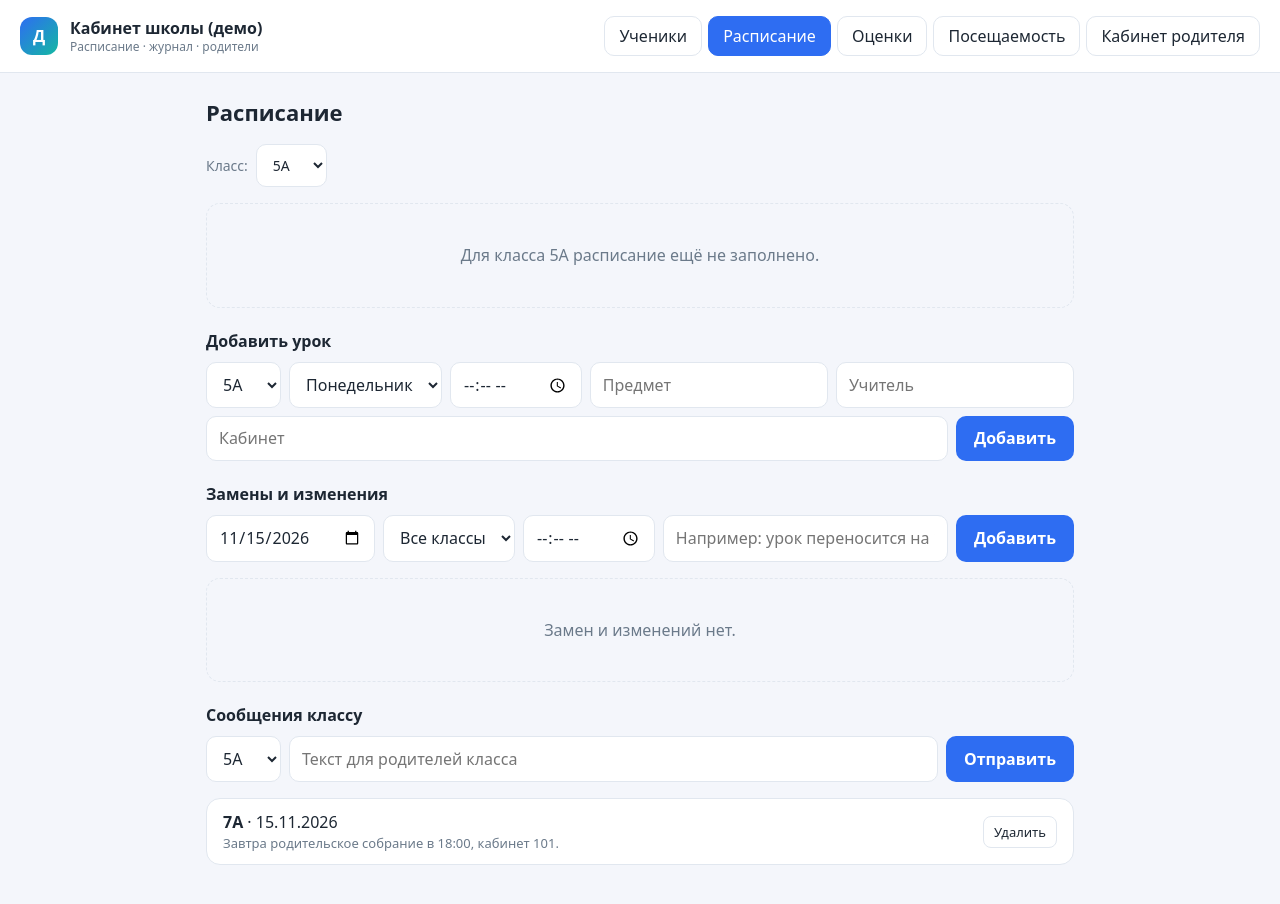
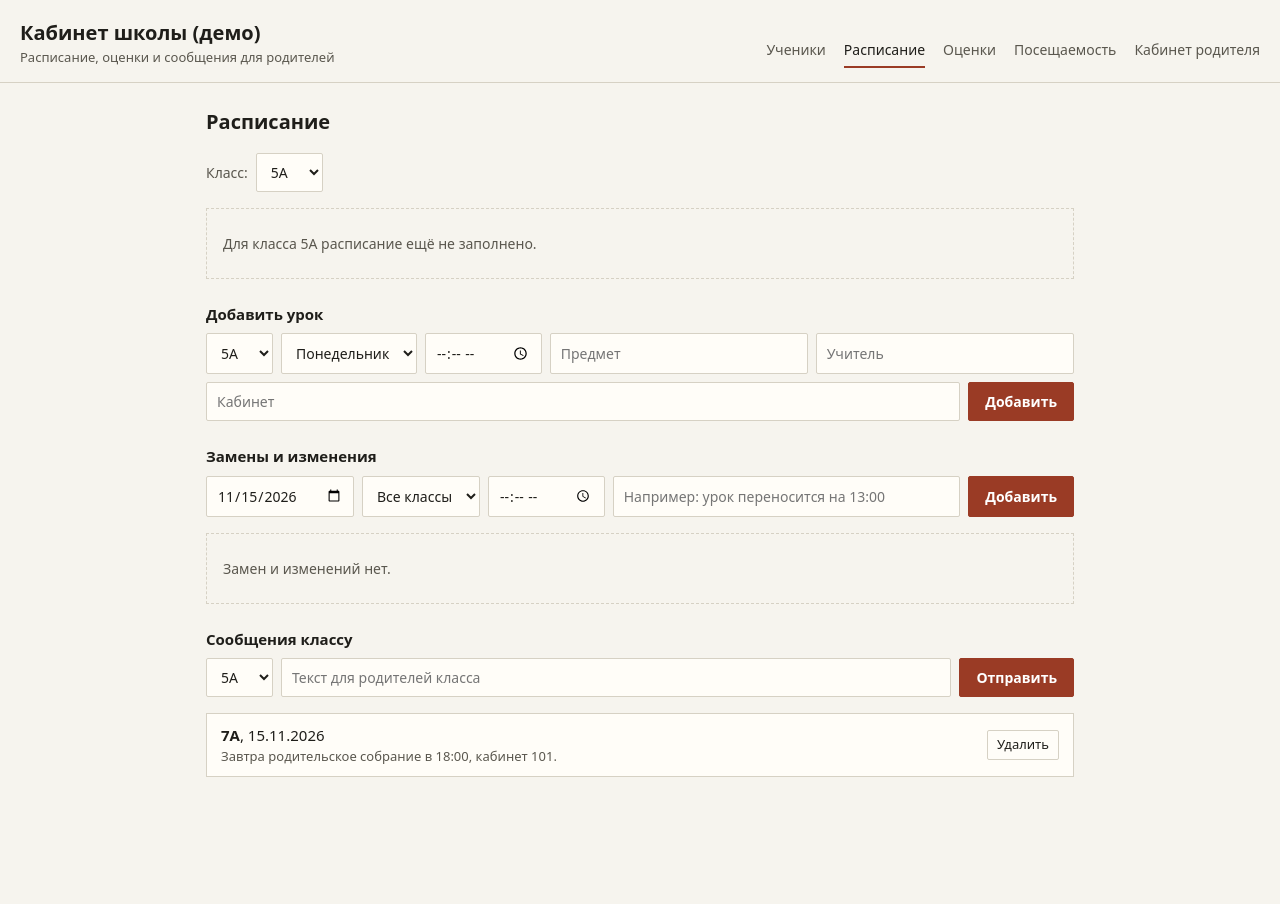
Before and after one commit to sanjorr020-cmyk/school-app, a plain HTML site: page index.html in a window 1280 px wide. Both pictures are taken after a click on the button "Расписание". After the commit the page ends 863 px from the top, so only its background shows below. Drawn offline with Linux system fonts and the light colour scheme.

Commit message:
Restyle app without generic AI design patterns
Flat paper palette, no gradients, shadows or hover effects, left-aligned
headings, plain-text labels instead of middle-dot separators.

Co-Authored-By: Claude Haiku 5.5 <noreply@anthropic.com>
Claude-Session: https://claude.ai/code/session_01VqqLV9LWvpv1dTdHjW6Vxt

```diff
--- a/app.js
+++ b/app.js
@@ -133,7 +133,7 @@ function renderStudents() {
   box.innerHTML = Object.keys(byClass)
     .sort((a, b) => CLASSES.indexOf(a) - CLASSES.indexOf(b))
     .map((cls) => `
-      <h3>Класс ${esc(cls)} · ${byClass[cls].length}</h3>
+      <h3>Класс ${esc(cls)} (${byClass[cls].length})</h3>
       ${studentsOf(cls).map((s) => `
         <div class="card">
           <div>${esc(s.name)}</div>
@@ -185,8 +185,8 @@ function renderSchedule() {
     if (!day.length) return '';
     return `<h3>${WEEKDAY_NAMES[wd]}</h3>` + day.map((l) => `
       <div class="card">
-        <div><b>${esc(l.time)}</b> · ${esc(l.subject)}
-          <div class="meta">${esc(l.teacher || '')}${l.room ? ' · каб. ' + esc(l.room) : ''}</div>
+        <div><b>${esc(l.time)}</b> ${esc(l.subject)}
+          <div class="meta">${esc(l.teacher || '')}${l.room ? ', каб. ' + esc(l.room) : ''}</div>
         </div>
         <button class="att-btn" data-del-lesson="${l.id}">Удалить</button>
       </div>`).join('');
@@ -234,7 +234,7 @@ function renderReplacements() {
   box.innerHTML = list.map((r) => `
     <div class="card repl">
       <div>
-        <b>${fmtDate(r.date)}</b> · ${esc(r.class || 'Все классы')}${r.time ? ' · ' + esc(r.time) : ''}
+        <b>${fmtDate(r.date)}</b>, ${esc(r.class || 'все классы')}${r.time ? ', ' + esc(r.time) : ''}
         <div class="meta">${esc(r.text)}</div>
       </div>
       <button class="att-btn" data-del-repl="${r.id}">Удалить</button>
@@ -276,7 +276,7 @@ function renderMessages() {
   box.innerHTML = list.map((m) => `
     <div class="card">
       <div>
-        <b>${esc(m.class)}</b> · ${fmtDate(m.date)}
+        <b>${esc(m.class)}</b>, ${fmtDate(m.date)}
         <div class="meta">${esc(m.text)}</div>
       </div>
       <button class="att-btn" data-del-msg="${m.id}">Удалить</button>
@@ -392,8 +392,8 @@ function renderAttendance() {
 
   box.innerHTML = `
     <p class="summary">
-      ${fmtDate(date)} · Был: ${counts.present} · Опоздал: ${counts.late} · Не был: ${counts.absent}
-      ${counts.none ? ` · Не отмечено: ${counts.none}` : ''}
+      ${fmtDate(date)}: был ${counts.present}, опоздал ${counts.late}, не был ${counts.absent}
+      ${counts.none ? `, не отмечено: ${counts.none}` : ''}
     </p>
     ${list.map((s) => {
       const st = day[s.id];
@@ -448,13 +448,13 @@ function renderParent() {
     const rows = lessons.map((l) => {
       const rep = reps.find((r) => r.time && r.time === l.time);
       return `<div class="card ${rep ? 'repl' : ''}">
-        <div><b>${esc(l.time)}</b> · ${esc(l.subject)}
-          <div class="meta">${esc(l.teacher || '')}${l.room ? ' · каб. ' + esc(l.room) : ''}</div>
+        <div><b>${esc(l.time)}</b> ${esc(l.subject)}
+          <div class="meta">${esc(l.teacher || '')}${l.room ? ', каб. ' + esc(l.room) : ''}</div>
           ${rep ? `<div class="meta repl-text">Изменение: ${esc(rep.text)}</div>` : ''}
         </div></div>`;
     }).join('');
     const extra = reps.filter((r) => !r.time || !lessons.some((l) => l.time === r.time))
-      .map((r) => `<div class="card repl"><div>${r.time ? esc(r.time) + ' · ' : ''}<span class="repl-text">${esc(r.text)}</span></div></div>`)
+      .map((r) => `<div class="card repl"><div>${r.time ? esc(r.time) + ' ' : ''}<span class="repl-text">${esc(r.text)}</span></div></div>`)
       .join('');
     scheduleHtml = (rows || extra) ? rows + extra : '<div class="empty">На этот день расписания нет.</div>';
   }
@@ -487,13 +487,13 @@ function renderParent() {
     : '<div class="empty">Сообщений от школы пока нет.</div>';
 
   box.innerHTML = `
-    <div class="parent-head">${esc(s.name)} · ${esc(s.class)}</div>
-    <h3>Расписание · ${fmtDate(date)}${wd ? ' · ' + WEEKDAY_NAMES[wd] : ''}</h3>
+    <div class="parent-head">${esc(s.name)}, ${esc(s.class)}</div>
+    <h3>Расписание на ${fmtDate(date)}${wd ? ', ' + WEEKDAY_NAMES[wd].toLowerCase() : ''}</h3>
     ${scheduleHtml}
     <h3>Оценки</h3>
     ${gradesHtml}
     <h3>Посещаемость (за всё время)</h3>
-    <p class="summary">Был: ${counts.present} · Опоздал: ${counts.late} · Не был: ${counts.absent}</p>
+    <p class="summary">Был: ${counts.present}, опоздал: ${counts.late}, не был: ${counts.absent}</p>
     <h3>Сообщения от школы</h3>
     ${msgsHtml}`;
 }
@@ -525,7 +525,6 @@ function applyBranding() {
     $('brand-name').textContent = CONFIG.name;
   }
   if (CONFIG.subtitle) $('brand-sub').textContent = CONFIG.subtitle;
-  if (CONFIG.shortMark) $('brand-mark').textContent = CONFIG.shortMark;
 }
 
 function renderAll() {
--- a/config.js
+++ b/config.js
@@ -4,10 +4,8 @@
 // Демо‑ученики вымышленные. Не используйте логотипы и название школы без разрешения.
 window.SCHOOL_CONFIG = {
   name: 'Кабинет школы (демо)',
-  subtitle: 'Расписание · журнал · родители',
-  shortMark: 'Д',
-  accent: '#2e6df2',
-  accent2: '#14b8a3',
+  subtitle: 'Расписание, оценки и сообщения для родителей',
+  accent: '#9a3b25',
   classes: ['5А', '5Б', '6А', '6Б', '7А', '7Б', '8А', '8Б', '9А', '9Б', '10А', '11А'],
   // Демо‑данные добавляются, только если журнал пустой. Уберите блок demo для чистого старта.
   demo: {
--- a/index.html
+++ b/index.html
@@ -9,10 +9,9 @@
 <body>
   <header class="topbar">
     <div class="brand">
-      <span class="mark" id="brand-mark">Д</span>
       <div>
         <div class="brand-name" id="brand-name">Кабинет школы (демо)</div>
-        <div class="brand-sub" id="brand-sub">Расписание · журнал · родители</div>
+        <div class="brand-sub" id="brand-sub">Расписание, оценки и сообщения для родителей</div>
       </div>
     </div>
     <nav class="tabs" id="tabs">
--- a/styles.css
+++ b/styles.css
@@ -1,24 +1,14 @@
+/* Плоский интерфейс: бумажный фон, один акцентный цвет, без градиентов и теней. */
 :root {
-  --bg: #f4f6fb;
-  --card: #ffffff;
-  --text: #1d2733;
-  --muted: #6b7a8a;
-  --border: #e1e7ef;
-  --accent: #2e6df2;
-  --accent-2: #14b8a3;
-  --good: #1f9e5c;
-  --warn: #d98a12;
-  --bad: #d64545;
-}
-
-@media (prefers-color-scheme: dark) {
-  :root:not([data-theme="light"]) {
-    --bg: #0f1620;
-    --card: #17212d;
-    --text: #e6edf5;
-    --muted: #8b99a8;
-    --border: #263241;
-  }
+  --bg: #f6f4ee;
+  --card: #fffdf8;
+  --text: #1f1e1a;
+  --muted: #5a574e;
+  --border: #d6d1c4;
+  --accent: #9a3b25;
+  --bad: #a32a2a;
+  --good: #2f6b3a;
+  --warn: #8a5a12;
 }
 
 * { box-sizing: border-box; }
@@ -26,43 +16,37 @@
 body {
   margin: 0;
   font-family: system-ui, -apple-system, "Segoe UI", Roboto, sans-serif;
+  font-size: 15px;
   background: var(--bg);
   color: var(--text);
-  line-height: 1.4;
+  line-height: 1.5;
 }
 
 .topbar {
   display: flex;
   flex-wrap: wrap;
-  align-items: center;
+  align-items: flex-end;
   justify-content: space-between;
   gap: 12px;
-  padding: 16px 20px;
-  background: var(--card);
+  padding: 18px 20px 14px;
   border-bottom: 1px solid var(--border);
 }
 
-.brand { display: flex; align-items: center; gap: 12px; }
-.mark {
-  width: 38px; height: 38px; border-radius: 12px;
-  display: flex; align-items: center; justify-content: center;
-  color: #fff; font-weight: 700;
-  background: linear-gradient(135deg, var(--accent), var(--accent-2));
+.brand-name { font-size: 20px; font-weight: 600; }
+.brand-sub { font-size: 13px; color: var(--muted); }
+
+.tabs { display: flex; gap: 18px; flex-wrap: wrap; }
+.tab {
+  font: inherit; font-size: 14px; cursor: pointer;
+  padding: 4px 0 6px;
+  border: none; border-bottom: 2px solid transparent;
+  background: none; color: var(--muted);
 }
-.brand-name { font-weight: 700; }
-.brand-sub { font-size: 12px; color: var(--muted); }
-
-.tabs { display: flex; gap: 6px; flex-wrap: wrap; }
-.tab {
-  font: inherit; cursor: pointer;
-  padding: 8px 14px; border-radius: 10px;
-  border: 1px solid var(--border);
-  background: transparent; color: var(--text);
-}
-.tab.active { background: var(--accent); border-color: var(--accent); color: #fff; }
+.tab.active { color: var(--text); border-bottom-color: var(--accent); }
 
 .wrap { max-width: 900px; margin: 0 auto; padding: 24px 16px 80px; }
-h2 { font-size: 22px; margin: 0 0 16px; }
+h2 { font-size: 20px; font-weight: 600; margin: 0 0 16px; }
+h3 { font-size: 15px; font-weight: 600; margin: 24px 0 8px; }
 
 .panel { display: none; }
 .panel.active { display: block; }
@@ -71,9 +55,9 @@ h2 { font-size: 22px; margin: 0 0 16px; }
   display: flex; flex-wrap: wrap; gap: 8px;
   margin-bottom: 16px;
 }
-.row input, .row select, .filter select, .filter input, .att-date {
-  font: inherit; padding: 10px 12px;
-  border: 1px solid var(--border); border-radius: 10px;
+.row input, .row select, .filter select, .filter input {
+  font: inherit; font-size: 14px; padding: 8px 10px;
+  border: 1px solid var(--border); border-radius: 2px;
   background: var(--card); color: var(--text);
   min-width: 0;
 }
@@ -82,69 +66,57 @@ h2 { font-size: 22px; margin: 0 0 16px; }
 .filter label { display: flex; align-items: center; gap: 8px; font-size: 14px; color: var(--muted); }
 
 .btn {
-  font: inherit; font-weight: 600; cursor: pointer;
-  padding: 10px 18px; border-radius: 10px; border: none;
+  font: inherit; font-size: 14px; font-weight: 600; cursor: pointer;
+  padding: 8px 16px; border: 1px solid var(--accent); border-radius: 2px;
   background: var(--accent); color: #fff;
 }
-.btn:hover { filter: brightness(1.05); }
-.btn.ghost {
-  background: transparent; color: var(--bad);
-  border: 1px solid var(--border);
-  padding: 6px 10px; font-size: 13px;
+.att-btn {
+  font: inherit; font-size: 13px; cursor: pointer;
+  padding: 4px 9px; border-radius: 2px;
+  border: 1px solid var(--border); background: var(--card); color: var(--text);
+  margin-left: 4px;
 }
+.att-btn.on-present { background: var(--good); border-color: var(--good); color: #fff; }
+.att-btn.on-absent { background: var(--bad); border-color: var(--bad); color: #fff; }
+.att-btn.on-late { background: var(--warn); border-color: var(--warn); color: #fff; }
 
 .card {
-  background: var(--card); border: 1px solid var(--border);
-  border-radius: 14px; padding: 12px 16px; margin-bottom: 8px;
+  background: var(--card); border: 1px solid var(--border); border-radius: 0;
+  padding: 10px 14px; margin-bottom: 6px;
   display: flex; align-items: center; justify-content: space-between; gap: 12px;
 }
-.card .meta { font-size: 13px; color: var(--muted); }
+.card .meta, .meta { font-size: 13px; color: var(--muted); }
 
 table {
   width: 100%; border-collapse: collapse;
-  background: var(--card); border-radius: 14px; overflow: hidden;
-  border: 1px solid var(--border);
+  background: var(--card); border: 1px solid var(--border);
 }
-th, td { padding: 10px 12px; text-align: left; border-bottom: 1px solid var(--border); font-size: 14px; }
-th { font-size: 12px; text-transform: uppercase; letter-spacing: .04em; color: var(--muted); }
+th, td { padding: 9px 10px; text-align: left; border-bottom: 1px solid var(--border); font-size: 14px; }
+th { font-size: 13px; font-weight: 600; color: var(--muted); }
 td.center, th.center { text-align: center; }
 tr:last-child td { border-bottom: none; }
 
 .grade-chip {
-  display: inline-block; min-width: 26px; padding: 2px 8px;
-  border-radius: 8px; font-weight: 700; color: #fff; text-align: center;
+  display: inline-block; min-width: 20px;
+  font-weight: 700; text-align: center;
 }
-.g5 { background: var(--good); }
-.g4 { background: #5aa9e6; }
-.g3 { background: var(--warn); }
-.g2 { background: var(--bad); }
-
-.att-btn {
-  font: inherit; font-size: 13px; cursor: pointer;
-  padding: 6px 10px; border-radius: 8px;
-  border: 1px solid var(--border); background: transparent; color: var(--text);
-  margin-left: 4px;
-}
-.att-btn.on-present { background: var(--good); color: #fff; border-color: var(--good); }
-.att-btn.on-absent { background: var(--bad); color: #fff; border-color: var(--bad); }
-.att-btn.on-late { background: var(--warn); color: #fff; border-color: var(--warn); }
+.g5 { color: var(--good); }
+.g4 { color: var(--text); }
+.g3 { color: var(--warn); }
+.g2 { color: var(--bad); }
 
 .empty {
-  text-align: center; padding: 40px 16px; color: var(--muted);
-  border: 1.5px dashed var(--border); border-radius: 14px;
+  padding: 24px 16px; color: var(--muted); font-size: 14px;
+  border: 1px dashed var(--border);
 }
 
-.summary { font-size: 13px; color: var(--muted); margin: 6px 0 14px; }
+.summary { font-size: 13px; color: var(--muted); margin: 4px 0 12px; }
+
+.repl { border-left: 3px solid var(--warn); }
+.repl-text { color: var(--warn); font-weight: 600; }
+.parent-head { font-size: 17px; font-weight: 600; margin-bottom: 2px; }
 
 @media (max-width: 560px) {
-  th, td { padding: 8px; font-size: 13px; }
-  .att-btn { padding: 5px 7px; font-size: 12px; }
+  th, td { padding: 7px 6px; font-size: 13px; }
+  .att-btn { padding: 4px 6px; font-size: 12px; }
 }
-
-/* Расписание, замены, кабинет родителя */
-h3 { font-size: 16px; margin: 22px 0 10px; }
-.repl { border-left: 4px solid var(--warn); }
-.repl-text { color: var(--warn); font-weight: 600; }
-.parent-head {
-  font-size: 18px; font-weight: 700; margin-bottom: 4px;
-}
```
